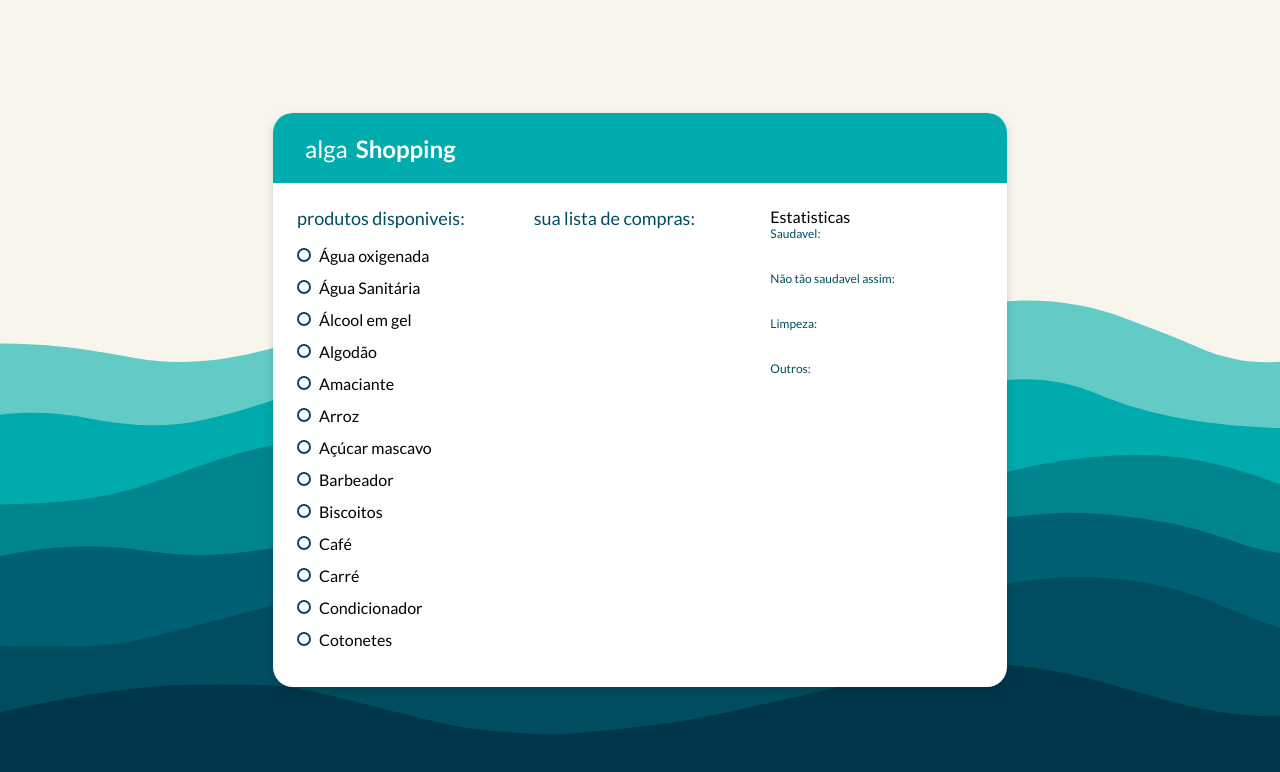
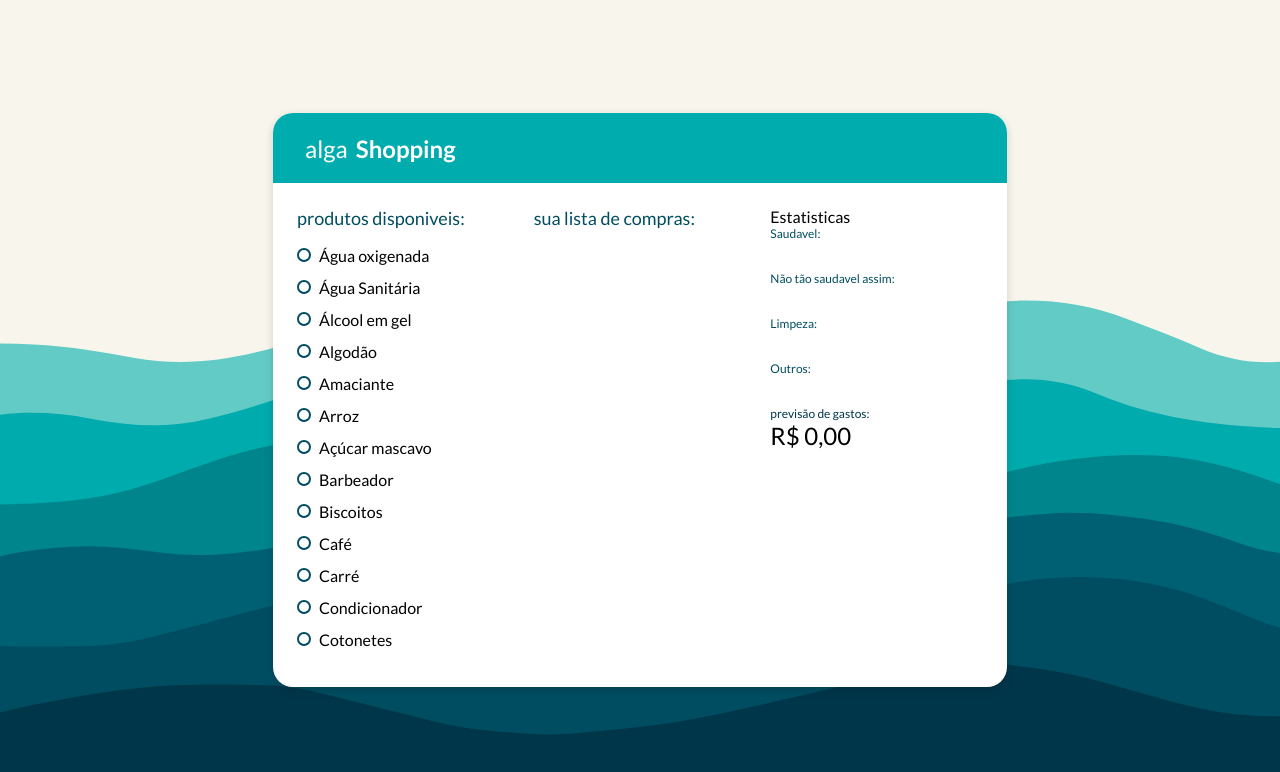
Before and after one commit to 36215764/AlgaShop, a React (Create React App) app: page / in a window 1280 px wide. Shown: the top 772 px of the page. Built offline with nearby package versions, Linux system fonts and the light colour scheme.

Commit message:
Added totalPrice

```diff
--- a/src/components/App/App.jsx
+++ b/src/components/App/App.jsx
@@ -11,6 +11,7 @@
     const colors = ['#62CBC6', '#00ABAD', '#00858C', '#006073', '#004D61']
     const [products, setProducts] = useState(productsMock.products)
     const [selectedProducts, setSelectedProducts] = useState([])
+    const [totalPrice, setTotalPrice] = useState(0)
 
     useEffect(() => {
         const newSelectedProducts = products
@@ -18,6 +19,15 @@
 
         setSelectedProducts(newSelectedProducts)
     }, [products])
+
+    useEffect(() => {
+        const total = selectedProducts
+            .map(product => product.price)
+            .reduce((a, b) => a + b, 0)
+
+        setTotalPrice(total)
+
+    }, [selectedProducts])
 
     const handleToggle = (id) => {
         const newProducts = products.map((product) =>
@@ -86,6 +96,19 @@
                                 selectedProducts.filter(product => product.tags.includes('others')).length)
                             }
                         />
+
+                        <div style={{ marginTop: 12 }}>
+                            <h2 style={{ fontWeight: 400, fontSize: 12, color: '#00364A' }}>
+                                previsão de gastos:
+                            </h2>
+                            <div style={{ fontSize: 24 }}>
+                                { totalPrice.toLocaleString('pt-br', {
+                                    currency: 'BRL',
+                                    style: 'currency',
+                                    minimumFractionDigits: 2
+                                }) }
+                            </div>
+                        </div>
                     </div>
                 }
             />
--- a/src/components/ShoppingList/ShoppingList.jsx
+++ b/src/components/ShoppingList/ShoppingList.jsx
@@ -9,6 +9,7 @@
             {
                 products.map(product =>
                     <CheckBox
+                        key={product.id}
                         value={product.checked}
                         title={product.name}
                         onClick={() => onToggle(product.id)}
```
